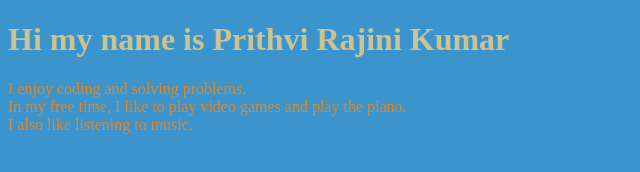
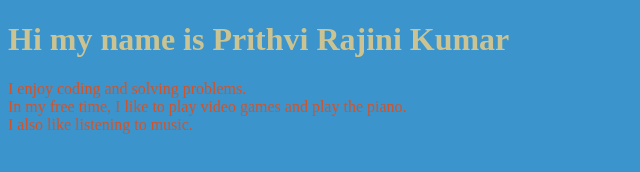
Before and after one commit to Raj1815-coder/Raj1815-coder.github.io, a plain HTML site: page index.html in a window 1280 px wide. Shown: the whole page, without its empty margins (0-640 px from the left). Drawn offline with Linux system fonts and the light colour scheme.

Commit message:
index.html

```diff
--- a/index.html
+++ b/index.html
@@ -12,7 +12,7 @@
       }
 
       p {
-        color: #DF892D;
+        color: #D35328;
       }
     </style>
   </head>
```
